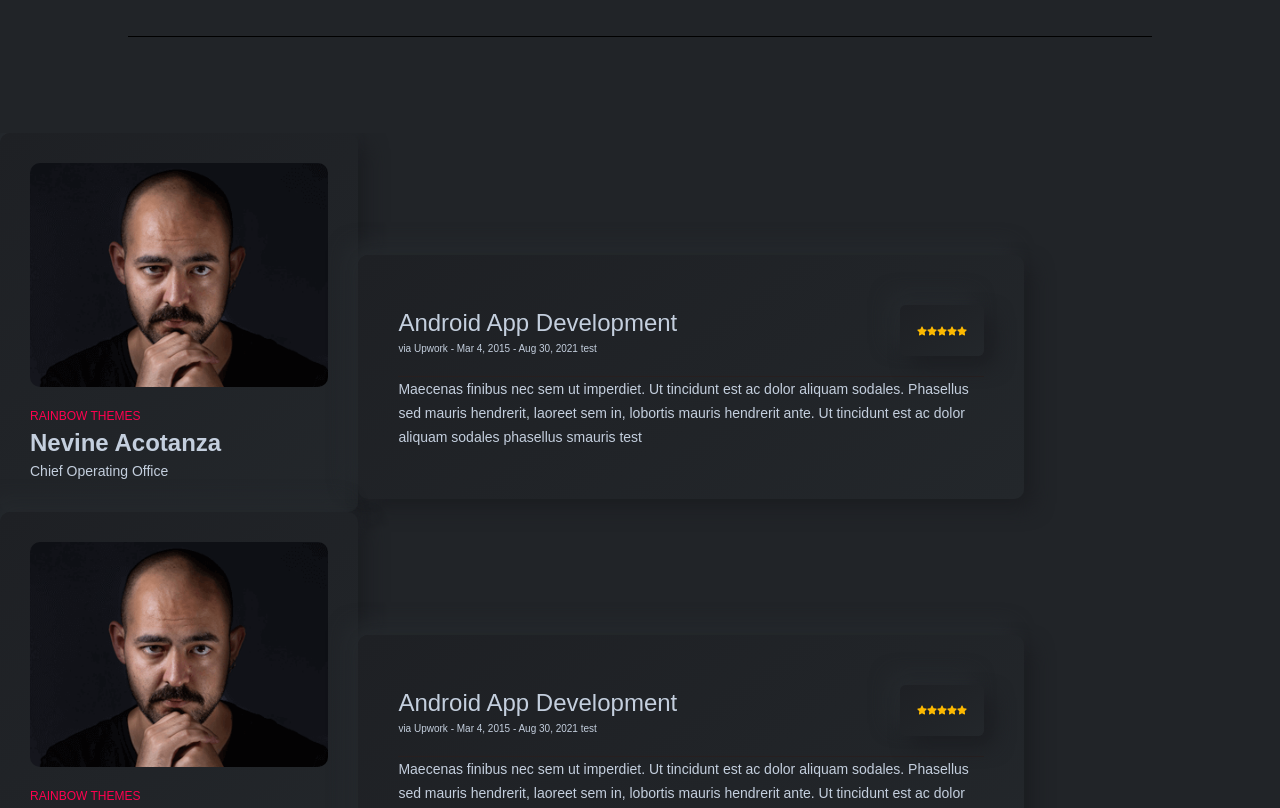
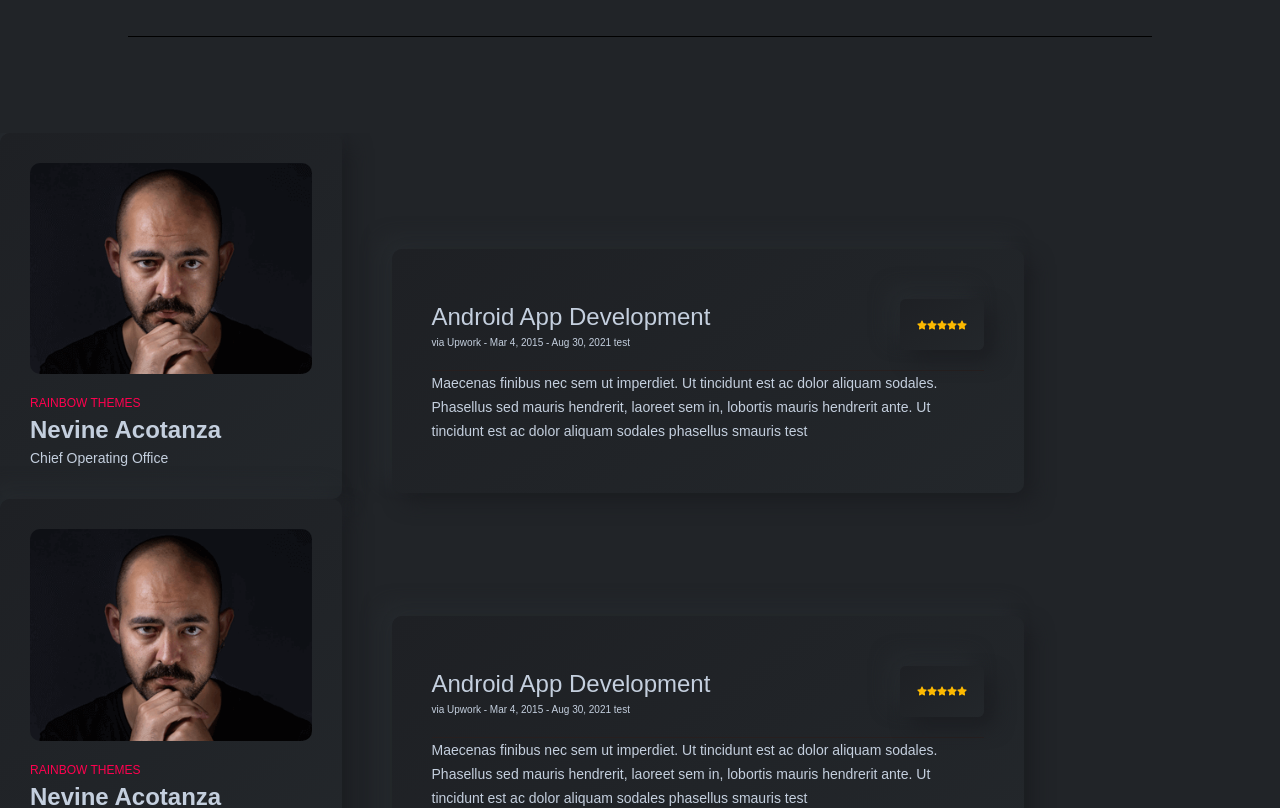
Before and after one commit to Ramrachai/mern-portfolio, a Next.js app: page / in a window 1280 px wide. Shown: the part 4400-5208 px from the top of the page. Built offline with nearby package versions, Linux system fonts and the light colour scheme.

Commit message:
testimonial section edited

```diff
--- a/components/Testimonial/testimonial.module.scss
+++ b/components/Testimonial/testimonial.module.scss
@@ -6,8 +6,9 @@
 
 .inner {
     display: flex;
-    justify-content: space-evenly;
+    justify-content: space-between;
     align-items: center;
+    gap: 50px;
 
 .left{
     width:35%;
```
